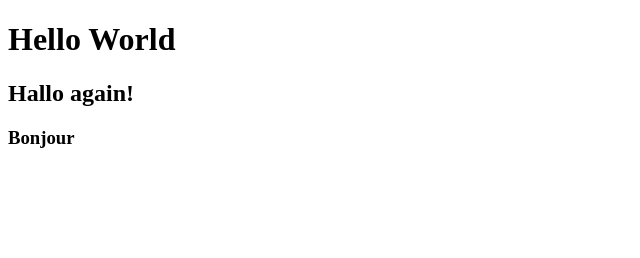
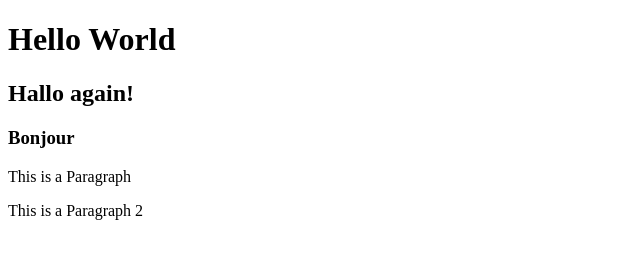
Before and after one commit to GfsTee/my-first-project, a plain HTML site: page index.html in a window 1280 px wide. Shown: the whole page, without its empty margins (0-640 px from the left). Drawn offline with Linux system fonts and the light colour scheme.

Commit message:
my project v 0.0.3

```diff
--- a/index.html
+++ b/index.html
@@ -9,5 +9,7 @@
     <h1>Hello World</h1>
     <h2>Hallo again!</h2>
     <h3>Bonjour</h3>
+    <p>This is a Paragraph</p>
+    <p>This is a Paragraph 2</p>
 </body>
 </html>
```
